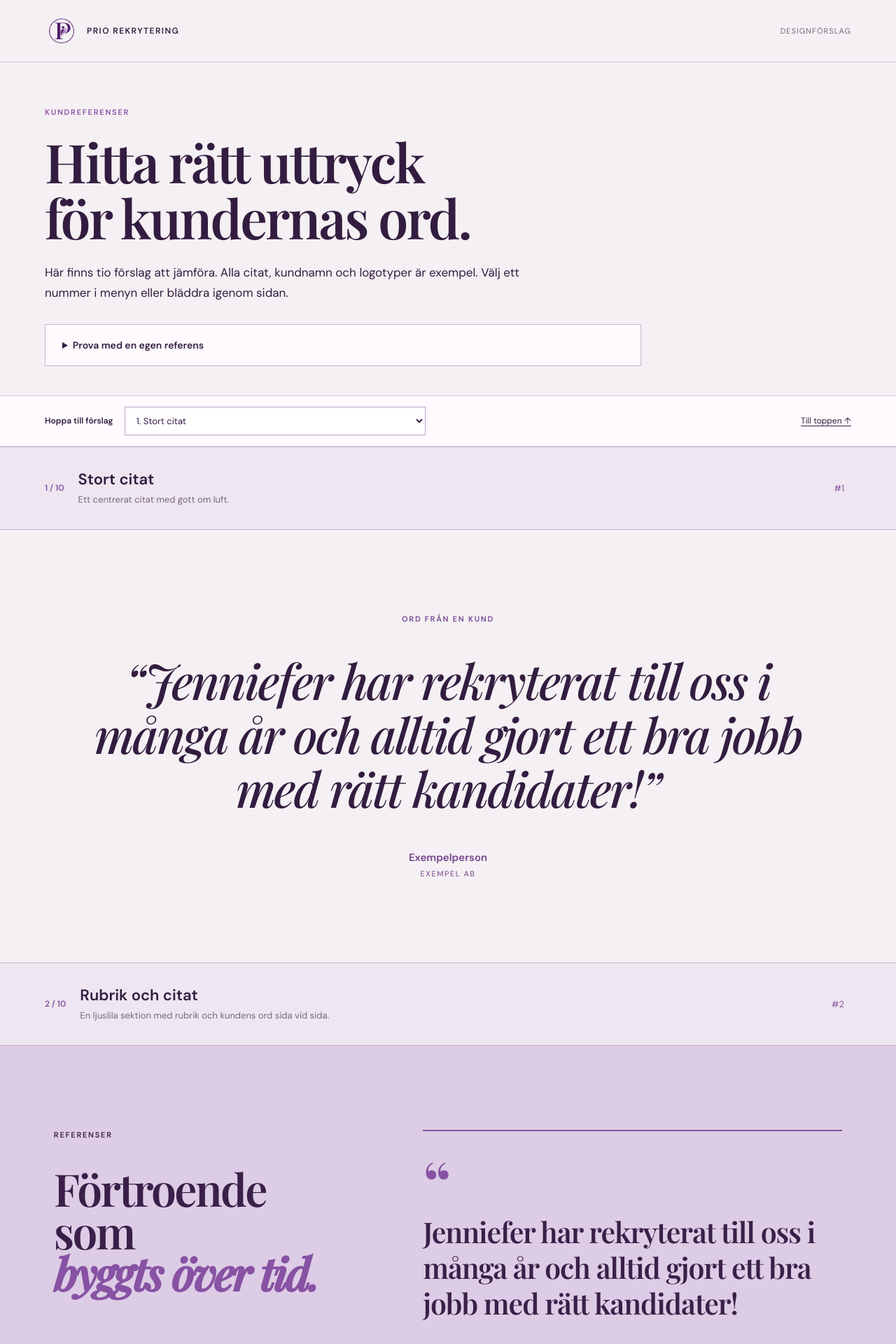
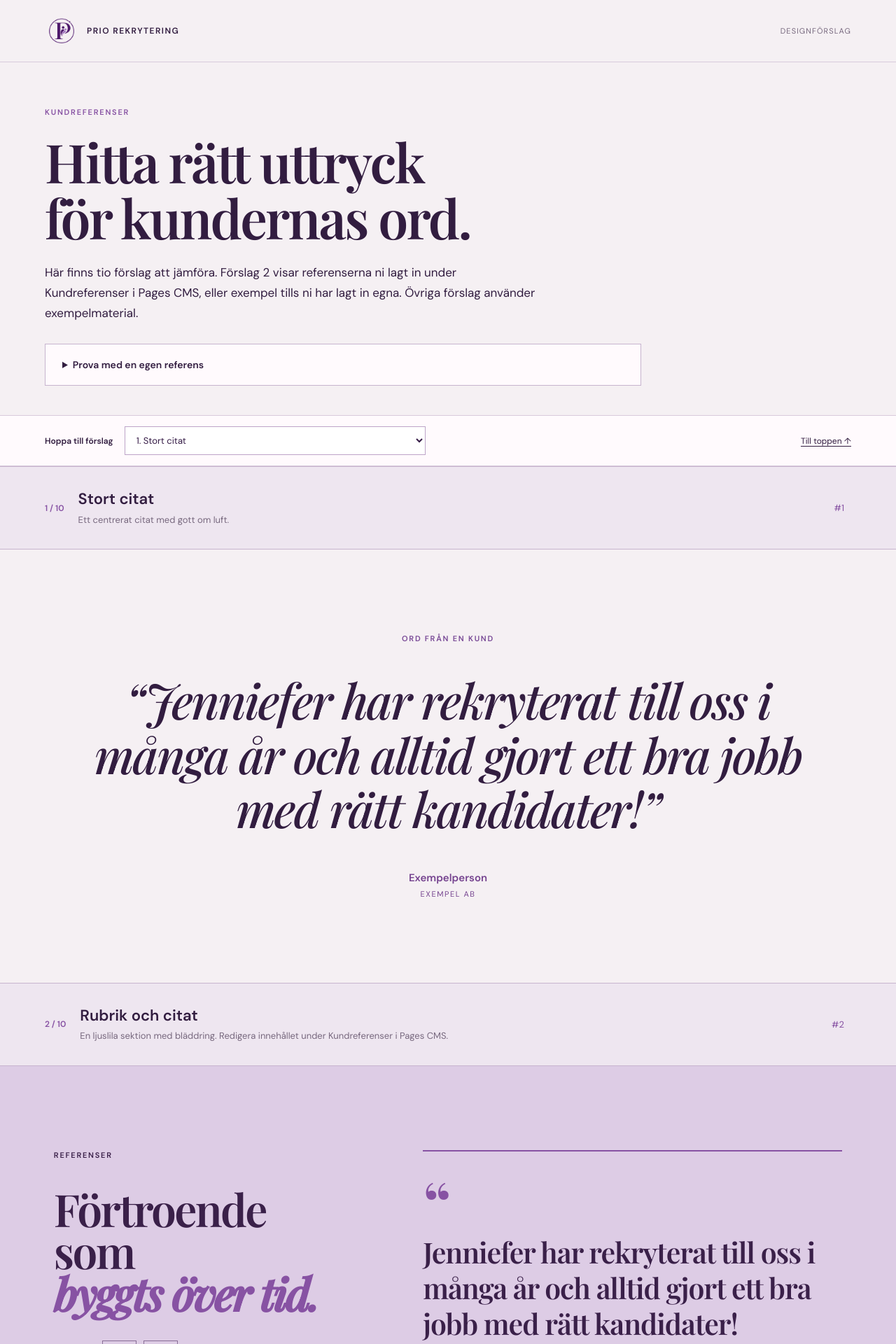
Before and after one commit to jennieferberg-prio/priorekrytering, a Jekyll site: the page built from references-preview.html, in a window 1280 px wide. Shown: the top 1920 px of the page at 70% size. Built offline with Jekyll 4.4.1, drawn with Linux system fonts in a browser that asks for light colours; some of the changed text lies outside the part shown.

Commit message:
Add CMS-managed references and navigation to design two preview

```diff
--- /dev/null
+++ b/_data/references.yml
@@ -0,0 +1,4 @@
+kicker: Referenser
+heading_first: Förtroende som
+heading_second: byggts över tid.
+items: []
--- /dev/null
+++ b/_includes/customer-references.html
@@ -0,0 +1,36 @@
+{% assign reference_count = 0 %}
+{% capture reference_slides %}
+  {% for reference in include.references %}
+    {% assign reference_quote = reference.quote | default: '' | strip %}
+    {% if reference_quote != '' %}
+      {% assign reference_count = reference_count | plus: 1 %}
+      <article data-reference-slide{% if reference_count != 1 %} hidden{% endif %}>
+        <span class="reference-mark" aria-hidden="true">“</span>
+        <blockquote><span{% if include.preview and reference_count == 1 %} data-preview-quote{% endif %}>{{ reference_quote | escape }}</span></blockquote>
+        <p class="reference-byline"><strong{% if include.preview and reference_count == 1 %} data-preview-name{% endif %}>{{ reference.name | escape }}</strong><span{% if include.preview and reference_count == 1 %} data-preview-company{% endif %}>{{ reference.company | escape }}</span></p>
+      </article>
+    {% endif %}
+  {% endfor %}
+{% endcapture %}
+{% if reference_count > 0 %}
+<section class="reference-section reference-2 customer-references" data-reference-carousel aria-label="{{ site.data.references.kicker | default: 'Referenser' | escape }}">
+  <header>
+    <p class="kicker">{{ site.data.references.kicker | default: 'Referenser' | escape }}</p>
+    <h2>{{ site.data.references.heading_first | default: 'Förtroende som' | escape }}<br><i>{{ site.data.references.heading_second | default: 'byggts över tid.' | escape }}</i></h2>
+    <div class="reference-controls"{% if reference_count < 2 %} hidden{% endif %}>
+      <span data-reference-counter>01 / {% if reference_count < 10 %}0{% endif %}{{ reference_count }}</span>
+      <button type="button" data-reference-previous disabled aria-label="Föregående referens" aria-controls="{{ include.id }}-slides">←</button>
+      <button type="button" data-reference-next disabled aria-label="Nästa referens" aria-controls="{{ include.id }}-slides">→</button>
+    </div>
+    {% if include.example %}<p class="reference-example-note">Exempelreferenser</p>{% endif %}
+  </header>
+  <div class="reference-2-content" id="{{ include.id }}-slides" aria-live="polite" aria-atomic="true">
+{{ reference_slides }}
+  </div>
+</section>
+{% elsif include.preview %}
+<section class="reference-section reference-2 customer-references">
+  <header><p class="kicker">Referenser</p><h2>Lägg till<br><i>kundernas ord.</i></h2></header>
+  <p>Lägg till ett citat under Kundreferenser i Pages CMS för att se det här.</p>
+</section>
+{% endif %}
--- a/_includes/reference-design.html
+++ b/_includes/reference-design.html
@@ -5,10 +5,11 @@
       <p class="reference-byline"><strong data-preview-name>Exempelperson</strong><span data-preview-company>Exempel AB</span></p>
     </section>
     {% elsif include.variant == 2 %}
-    <section class="reference-section reference-2">
-      <header><p class="kicker">Referenser</p><h2>Förtroende som<br><i>byggts över tid.</i></h2></header>
-      <article><span class="reference-mark">“</span><blockquote><span data-preview-quote>Jenniefer har rekryterat till oss i många år och alltid gjort ett bra jobb med rätt kandidater!</span></blockquote><p class="reference-byline"><strong data-preview-name>Exempelperson</strong><span data-preview-company>Exempel AB</span></p></article>
-    </section>
+    {% if site.data.references.items.size > 0 %}
+      {% include customer-references.html references=site.data.references.items id='reference-preview-2' preview=true %}
+    {% else %}
+      {% include customer-references.html references=site.data.reference_examples id='reference-preview-2' preview=true example=true %}
+    {% endif %}
     {% elsif include.variant == 3 %}
     <section class="reference-section reference-3">
       <div><p class="kicker">Kundens ord</p><span>01</span></div>
--- a/_includes/reference-preview.html
+++ b/_includes/reference-preview.html
@@ -6,6 +6,7 @@
   <meta name="robots" content="noindex,nofollow">
   <title>Referensförslag {{ page.reference_variant }} | Prio Rekrytering</title>
   <link rel="stylesheet" href="{{ '/styles.css' | relative_url }}?v={{ site.github.build_revision | default: 'local' }}">
+  <link rel="stylesheet" href="{{ '/references.css' | relative_url }}?v={{ site.github.build_revision | default: 'local' }}">
 </head>
 <body class="site search editorial-prio editorial-blue editorial-purple reference-preview">
   <nav>
@@ -30,6 +31,7 @@
   </main>
 {% include site-footer.html %}
   <script src="https://tally.so/widgets/embed.js"></script>
+  <script src="{{ '/references.js' | relative_url }}?v={{ site.github.build_revision | default: 'local' }}"></script>
   <script src="{{ '/script.js' | relative_url }}?v={{ site.github.build_revision | default: 'local' }}"></script>
 </body>
 </html>
--- a/references-preview.html
+++ b/references-preview.html
@@ -4,7 +4,7 @@
   - name: Stort citat
     description: Ett centrerat citat med gott om luft.
   - name: Rubrik och citat
-    description: En ljuslila sektion med rubrik och kundens ord sida vid sida.
+    description: En ljuslila sektion med bläddring. Redigera innehållet under Kundreferenser i Pages CMS.
   - name: Mörk citatsektion
     description: Ett stort citat mot en mörklila bakgrund.
   - name: Bläddringsbart citatkort
@@ -32,6 +32,7 @@
 {% include favicons.html %}
   <link rel="stylesheet" href="{{ '/styles.css' | relative_url }}?v={{ site.github.build_revision | default: 'local' }}">
   <link rel="stylesheet" href="{{ '/references-preview.css' | relative_url }}?v={{ site.github.build_revision | default: 'local' }}">
+  <link rel="stylesheet" href="{{ '/references.css' | relative_url }}?v={{ site.github.build_revision | default: 'local' }}">
 </head>
 <body class="site search editorial-prio editorial-blue editorial-purple reference-preview">
   <header class="preview-header" id="toppen">
@@ -42,7 +43,7 @@
     <div class="preview-intro">
       <p class="kicker">Kundreferenser</p>
       <h1>Hitta rätt uttryck<br>för kundernas ord.</h1>
-      <p>Här finns tio förslag att jämföra. Alla citat, kundnamn och logotyper är exempel. Välj ett nummer i menyn eller bläddra igenom sidan.</p>
+      <p>Här finns tio förslag att jämföra. Förslag 2 visar referenserna ni lagt in under Kundreferenser i Pages CMS, eller exempel tills ni har lagt in egna. Övriga förslag använder exempelmaterial.</p>
       <details class="preview-editor">
         <summary>Prova med en egen referens</summary>
         <div class="preview-fields">
@@ -53,7 +54,7 @@
             <label for="preview-name">Namn<input id="preview-name" type="text" value="Exempelperson" autocomplete="off"></label>
             <label for="preview-company">Företag<input id="preview-company" type="text" value="Exempel AB" autocomplete="off"></label>
           </div>
-          <div class="preview-actions"><button type="button" id="preview-apply" disabled>Visa i förslagen</button><button type="button" id="preview-reset" disabled>Återställ exempel</button></div>
+          <div class="preview-actions"><button type="button" id="preview-apply" disabled>Visa i förslagen</button><button type="button" id="preview-reset" disabled>Återställ innehåll</button></div>
           <p id="preview-status" role="status"></p>
           <noscript><p>Slå på JavaScript för att prova egen text. Alla designförslag kan läsas utan JavaScript.</p></noscript>
         </div>
@@ -79,7 +80,8 @@
       {% endfor %}
     </div>
   </main>
-  <div class="preview-footer"><span>Prio Rekrytering · Förhandsvisning med exempelmaterial</span><a href="#toppen">Till toppen ↑</a></div>
+  <div class="preview-footer"><span>Prio Rekrytering · Förhandsvisning av kundreferenser</span><a href="#toppen">Till toppen ↑</a></div>
+  <script src="{{ '/references.js' | relative_url }}?v={{ site.github.build_revision | default: 'local' }}"></script>
   <script src="{{ '/references-preview.js' | relative_url }}?v={{ site.github.build_revision | default: 'local' }}"></script>
 </body>
 </html>
--- a/references-preview.js
+++ b/references-preview.js
@@ -11,11 +11,13 @@
   if (!selector || !quote || !name || !company || !apply || !reset || !status) return;
 
   const original = { quote: quote.value, name: name.value, company: company.value };
+  const originalElements = Array.from(document.querySelectorAll("[data-preview-quote], [data-preview-name], [data-preview-company], [data-preview-initials]"), element => ({ element, text: element.textContent }));
   const examples = Array.from(document.querySelectorAll(".showcase-cards>article"), card => ({
     quote: card.querySelector("blockquote").textContent.trim(),
     name: card.querySelector(".showcase-card-footer strong").textContent.trim(),
     company: card.querySelector(".showcase-card-footer p span").textContent.trim()
   }));
+  const originalExample = { ...examples[0] };
   const carousels = [];
 
   function render(container, reference) {
@@ -47,13 +49,18 @@
     next.addEventListener("click", () => move(1));
   });
 
-  function update(reference, message) {
-    examples[0] = reference;
-    render(document, reference);
+  function resetCarousels() {
     carousels.forEach(carousel => {
       carousel.index = 0;
       carousel.counter.textContent = `01 / ${String(examples.length).padStart(2, "0")}`;
     });
+    document.querySelectorAll("[data-reference-carousel]").forEach(carousel => carousel.dispatchEvent(new Event("reference:reset")));
+  }
+
+  function update(reference, message) {
+    examples[0] = reference;
+    render(document, reference);
+    resetCarousels();
     status.textContent = message;
   }
 
@@ -69,7 +76,10 @@
     name.value = original.name;
     company.value = original.company;
     quote.setCustomValidity("");
-    update({ ...original }, "Exempelreferensen är återställd.");
+    examples[0] = { ...originalExample };
+    originalElements.forEach(({ element, text }) => { element.textContent = text; });
+    resetCarousels();
+    status.textContent = "Sparade referenser och exempel är återställda.";
   });
 
   selector.addEventListener("change", () => {
--- /dev/null
+++ b/references.css
@@ -0,0 +1,9 @@
+.customer-references .reference-controls{margin-top:36px}
+.customer-references [hidden]{display:none!important}
+.customer-references .reference-2-content{min-width:0}
+.customer-references blockquote{white-space:pre-line;overflow-wrap:anywhere}
+.customer-references .reference-byline{overflow-wrap:anywhere}
+.customer-references .reference-controls button:disabled{opacity:.45;cursor:default}
+.customer-references .reference-controls button:focus-visible{outline:3px solid #8752a3;outline-offset:4px}
+.customer-references .reference-example-note{font-size:11px;line-height:1.6;margin:20px 0 0;color:#75438f}
+@media(max-width:760px){.customer-references .reference-2-content{margin-top:45px}.reference-2.customer-references article{margin-top:0}}
--- /dev/null
+++ b/references.js
@@ -0,0 +1,23 @@
+(function () {
+  "use strict";
+
+  document.querySelectorAll("[data-reference-carousel]").forEach(carousel => {
+    const slides = Array.from(carousel.querySelectorAll("[data-reference-slide]"));
+    const previous = carousel.querySelector("[data-reference-previous]");
+    const next = carousel.querySelector("[data-reference-next]");
+    const counter = carousel.querySelector("[data-reference-counter]");
+    if (!slides.length || !previous || !next || !counter) return;
+    let index = 0;
+
+    function show(position) {
+      index = (position + slides.length) % slides.length;
+      slides.forEach((slide, slideIndex) => { slide.hidden = slideIndex !== index; });
+      counter.textContent = `${String(index + 1).padStart(2, "0")} / ${String(slides.length).padStart(2, "0")}`;
+    }
+
+    previous.disabled = next.disabled = slides.length < 2;
+    previous.addEventListener("click", () => show(index - 1));
+    next.addEventListener("click", () => show(index + 1));
+    carousel.addEventListener("reference:reset", () => show(0));
+  });
+})();
```
Also changed, not shown: _data/reference_examples.yml (added, +9 -0 lines), .pages.yml.
